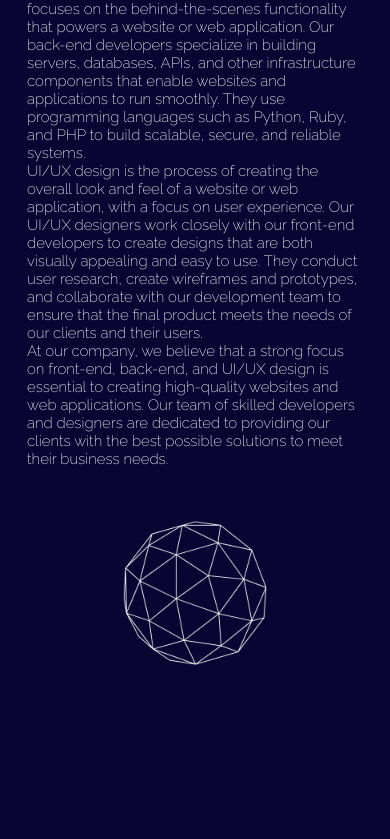
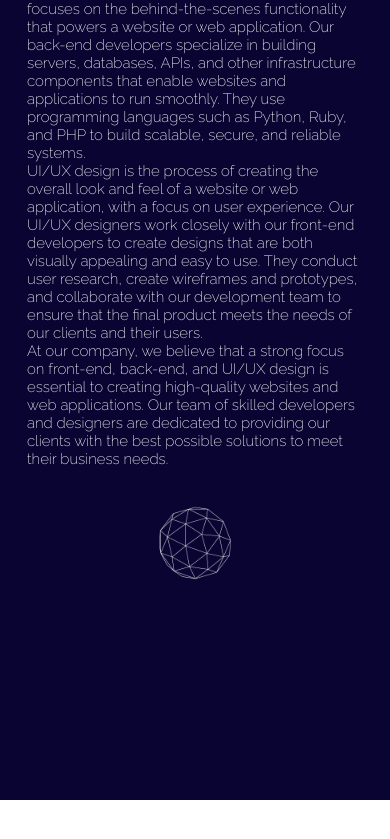
Before and after one commit to evheeenn/const, a plain HTML site: page index.html in a window 390 px wide. Shown: the part 1479-2318 px from the top of the page. After the commit the page ends 2279 px from the top, so only its background shows below. Drawn offline with Linux system fonts and the light colour scheme; a web font is replaced by a local one.

Commit message:
Media commit

```diff
--- a/style.css
+++ b/style.css
@@ -369,8 +369,8 @@ header {
 	#s3_img {
 		margin-right: auto;
 		margin-left: auto;
-		width: 200px;
-		height: 200px;
+		width: 100px;
+		height: 100px;
 		background: url('visual/landinglogo1.png');
 		background-repeat: no-repeat;
 		background-size: 100%;
@@ -424,9 +424,14 @@ header {
 	}
 }
 
-@media (max-width: 422px) {
+@media (max-width: 400px) {
 	#s3 {
-		height: 149vh;
+		height: 133vh;
+	}
+
+	#s3_img {
+		width: 100px;
+		height: 100px;
 	}
 
 	#s3 h1 {
```
